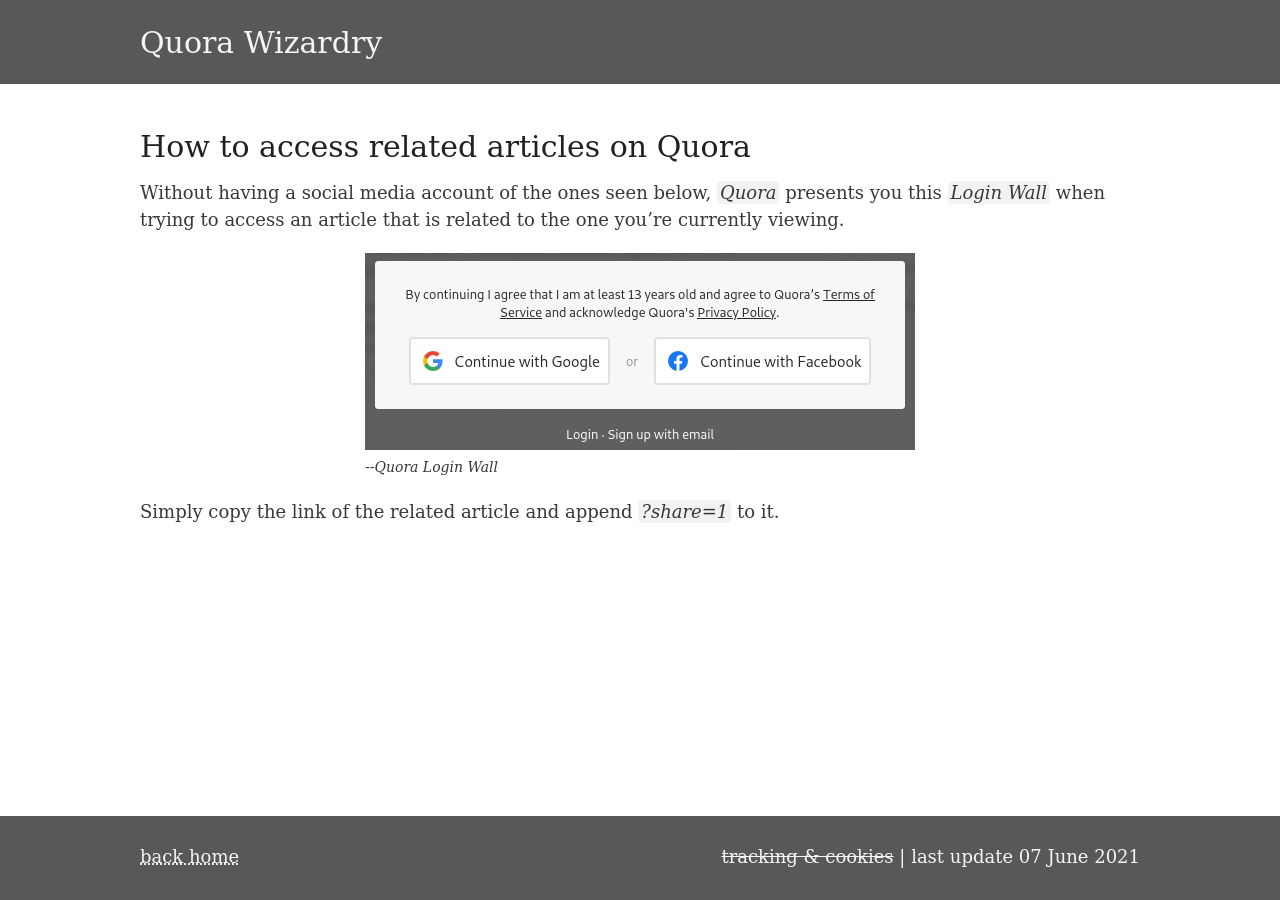
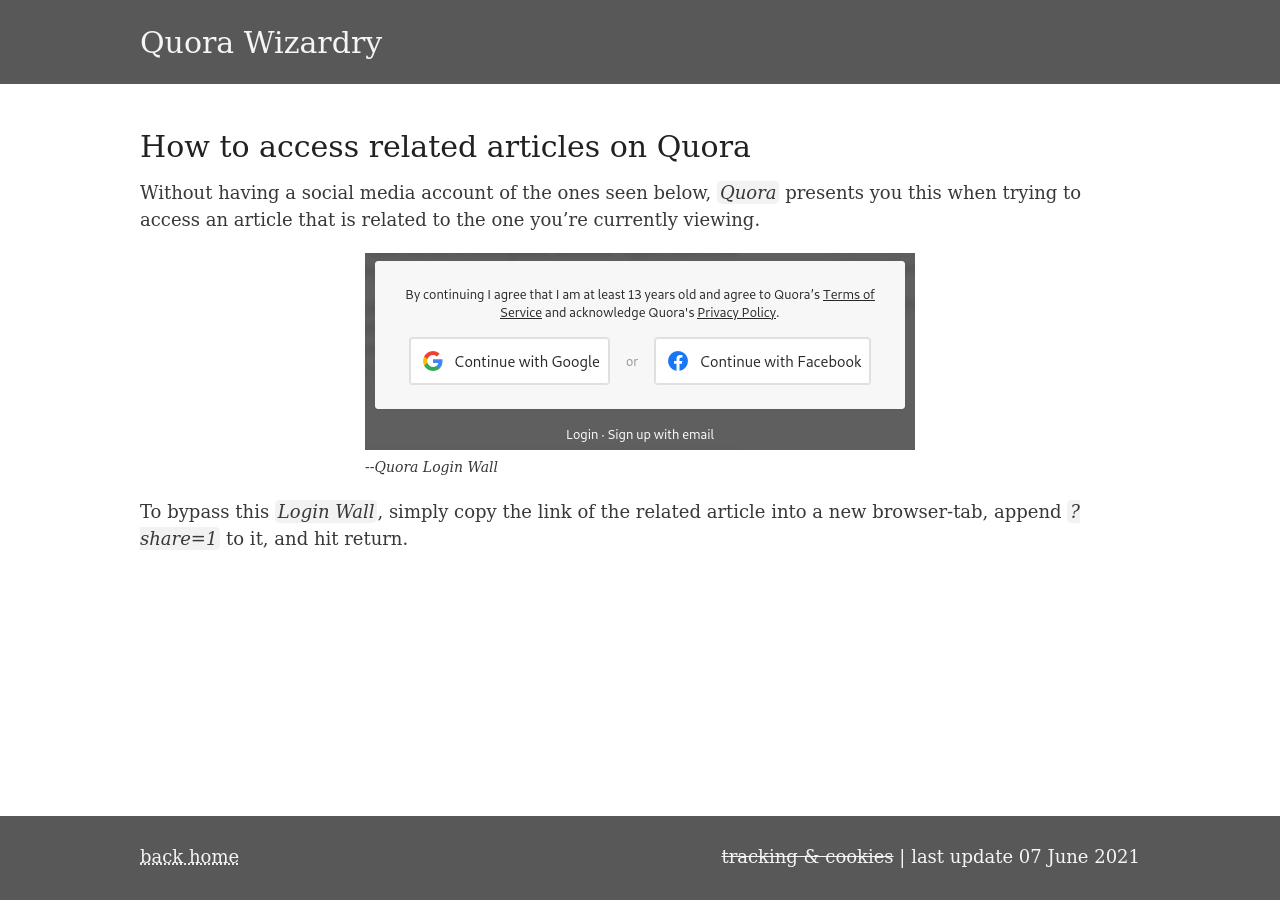
Before and after one commit to ZackDev/zackdev.github.io, a Jekyll site: the page built from _posts/2021-04-12-quora-wizardry.md, in a window 1280 px wide. Built offline with Jekyll 4.4.1, drawn with Linux system fonts in a browser that asks for light colours.

Commit message:
updated 'Quora Wizardry' content

```diff
--- a/_posts/2021-04-12-quora-wizardry.md
+++ b/_posts/2021-04-12-quora-wizardry.md
@@ -8,8 +8,8 @@
 ---
 # How to access related articles on Quora
 
-Without having a social media account of the ones seen below, `Quora` presents you this `Login Wall` when trying to access an article that is related to the one you're currently viewing.
+Without having a social media account of the ones seen below, `Quora` presents you this when trying to access an article that is related to the one you're currently viewing.
 
 {% include image.html url="/assets/img/quora-login-wall.png" description="Quora Login Wall" %}
 
-Simply copy the link of the related article and append `?share=1` to it.
+To bypass this `Login Wall`, simply copy the link of the related article into a new browser-tab, append `?share=1` to it, and hit return.
```
